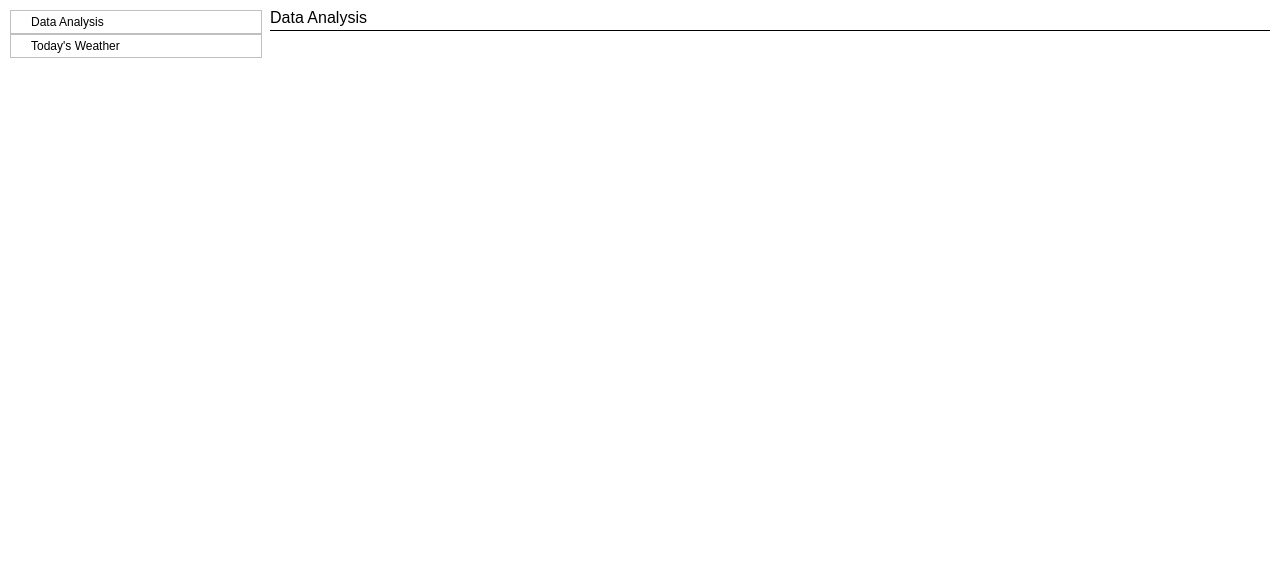
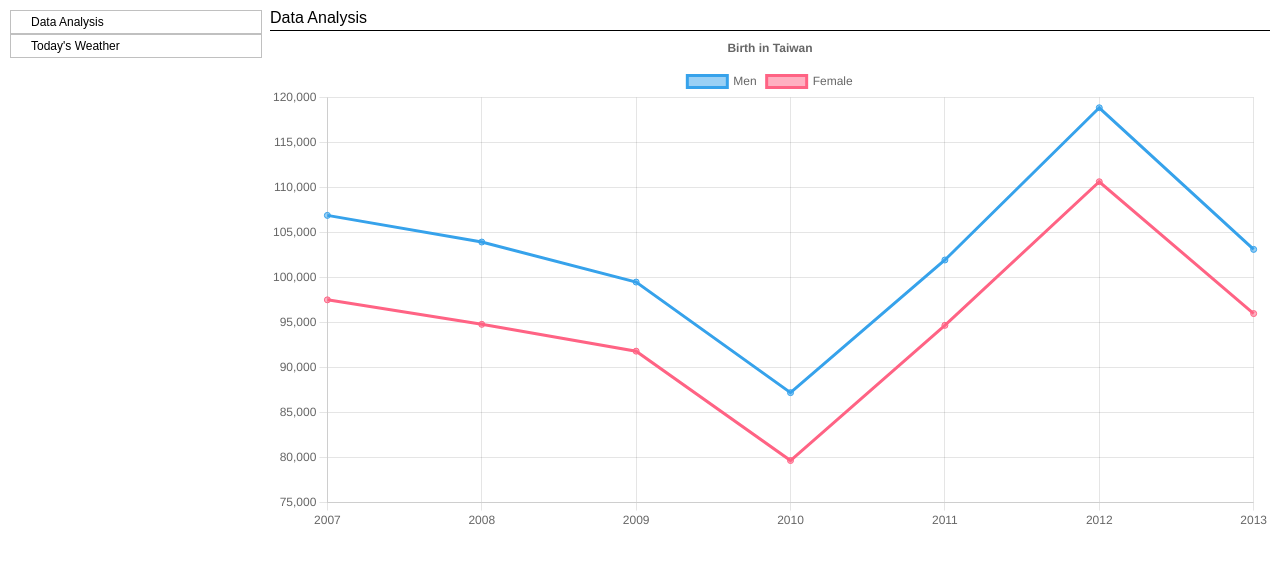
Before and after one commit to zzuhann/today-weather, a plain HTML site: page index.html in a window 1280 px wide. Both pictures are taken after a click on the item "Data Analysis". Drawn offline with nearby package versions, Linux system fonts and the light colour scheme; no server answers.

Commit message:
task3: add line chart for birth in taiwan

```diff
--- a/css/dataAnalysisStyle.css
+++ b/css/dataAnalysisStyle.css
@@ -4,6 +4,6 @@
   margin-bottom: 4px;
 }
 
-.data-analysis-container {
+.data-analysis-title-container {
   border-bottom: 1px solid #000;
 }
--- a/index.html
+++ b/index.html
@@ -4,6 +4,9 @@
 	<link rel="stylesheet" href="css/main.css">
 	<link rel="stylesheet" href="css/dataAnalysisStyle.css">
 	<script src="js/script.js" defer></script>
+	<script src="https://cdn.jsdelivr.net/npm/chart.js"></script>
+	<script src="js/dataAnalysisController.js" defer></script>
+
 </head>
 <body>
 	<div class="main-container">
@@ -24,7 +27,6 @@ $(function(){
 		alert( JSON.stringify(resp) );
 	});
 });
-
 </script>
 </body>
 </html>
--- a/js/dataAnalysisController.js
+++ b/js/dataAnalysisController.js
@@ -0,0 +1,40 @@
+const dataAnalysisMenuItem = document.getElementById("data-analysis");
+dataAnalysisMenuItem.addEventListener("click", function () {
+  fetch("template/dataAnalysis.html")
+    .then((response) => response.text())
+    .then((html) => {
+      document.getElementById("content").innerHTML = html;
+    })
+    .then(() => {
+      const chartElement = document.getElementById("chart");
+      const data = {
+        labels: ["2007", "2008", "2009", "2010", "2011", "2012", "2013"],
+        datasets: [
+          {
+            label: "Men",
+            data: [106898, 103937, 99492, 87213, 101943, 118848, 103120],
+          },
+          {
+            label: "Female",
+            data: [97516, 94796, 91818, 79673, 94684, 110633, 95993],
+          },
+        ],
+      };
+
+      new Chart(chartElement, {
+        type: "line",
+        data: data,
+        options: {
+          plugins: {
+            title: {
+              display: true,
+              text: "Birth in Taiwan",
+            },
+          },
+        },
+      });
+    })
+    .catch((error) => {
+      console.log("error fetching:", error);
+    });
+});
--- a/js/script.js
+++ b/js/script.js
@@ -1,15 +1,3 @@
-const dataAnalysisMenuItem = document.getElementById("data-analysis");
-dataAnalysisMenuItem.addEventListener("click", function () {
-  fetch("template/dataAnalysis.html")
-    .then((response) => response.text())
-    .then((html) => {
-      document.getElementById("content").innerHTML = html;
-    })
-    .catch((error) => {
-      console.log("error fetching:", error);
-    });
-});
-
 const todayWeatherMenuItem = document.getElementById("today-weather");
 todayWeatherMenuItem.addEventListener("click", function () {
   fetch("template/todayWeather.html")
--- a/template/dataAnalysis.html
+++ b/template/dataAnalysis.html
@@ -1,3 +1,6 @@
-<div class="data-analysis-container">
-    <h1 class="title">Data Analysis</p>
+<div class="data-analysis-title-container">
+    <h1 class="title">Data Analysis</h1>
 </div>
+<div>
+    <canvas id="chart"></canvas>
+</div>
```
